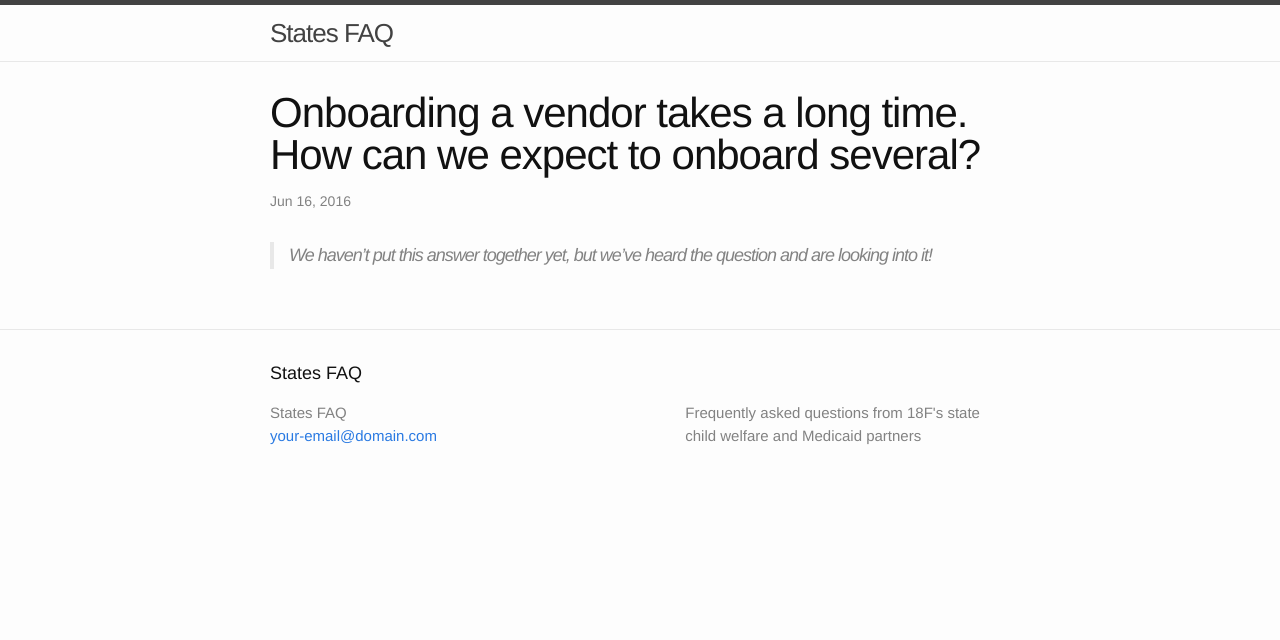
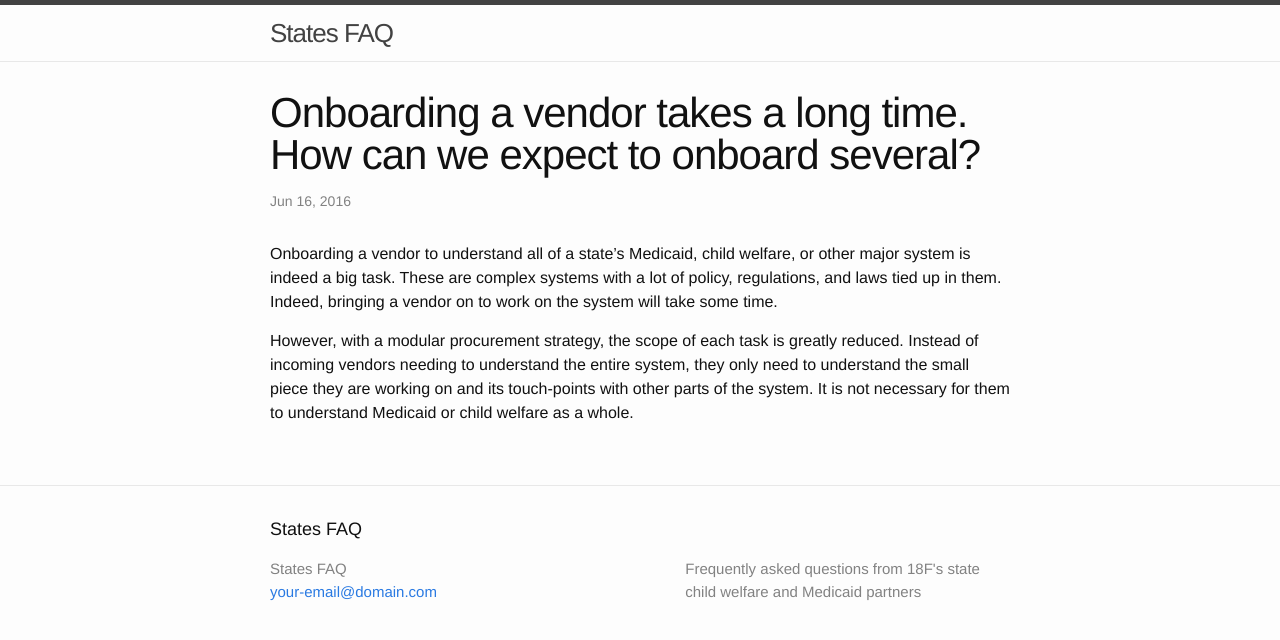
Before and after one commit to 18F/state-faq, a Jekyll site: the page built from _posts/2016-06-16-onboarding-vendors.markdown, in a window 1280 px wide. Shown: the top 640 px of the page. Built offline with Jekyll 4.4.1, drawn with Linux system fonts in a browser that asks for light colours.

Commit message:
Add an answer for vendor onboarding

```diff
--- a/_posts/2016-06-16-onboarding-vendors.markdown
+++ b/_posts/2016-06-16-onboarding-vendors.markdown
@@ -4,16 +4,13 @@ title: Onboarding a vendor takes a long time. How can we expect to onboard sever
 category: Modular Procurement
 ---
 
-> We haven't put this answer together yet, but we've heard the question and are looking into it!
+Onboarding a vendor to understand all of a state's Medicaid, child welfare, or
+other major system is indeed a big task.  These are complex systems with a lot
+of policy, regulations, and laws tied up in them.  Indeed, bringing a vendor on
+to work on the system will take some time.
 
-[comment]: # Here's what I wrote out initially:
-[comment]: # Onboarding a vendor to understand all of a state's Medicaid, child welfare, or
-[comment]: # other major system is indeed a big task.  These are complex systems with a lot
-[comment]: # of policy, regulations, and laws tied up in them.  Indeed, bringing a vendor on
-[comment]: # to work on the system will take some time.
-[comment]: #
-[comment]: # However, with a modular procurement strategy, the scope of each task is greatly
-[comment]: # reduced.  Instead of incoming vendors needing to understand the entire system,
-[comment]: # they only need to understand the small piece they are working on and its
-[comment]: # touch-points with other parts of the system.  It is not necessary for them to
-[comment]: # understand Medicaid or child welfare as a whole.
+However, with a modular procurement strategy, the scope of each task is greatly
+reduced.  Instead of incoming vendors needing to understand the entire system,
+they only need to understand the small piece they are working on and its
+touch-points with other parts of the system.  It is not necessary for them to
+understand Medicaid or child welfare as a whole.
```
